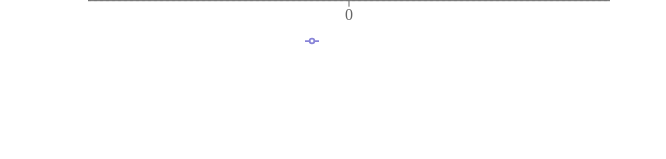
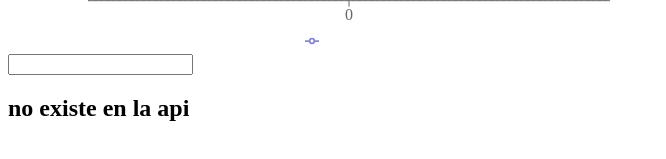
Before and after one commit to ShutUp-Pls/Sophia2-G1, a Next.js app: page / in a window 1280 px wide. Shown: the part 207-366 px from the top of the page, without its empty margins (0-666 px from the left). Built offline with nearby package versions, Linux system fonts and the light colour scheme.

Commit message:
ApiCall
hay otro campo de input abajito donde se hacen llamadas a la api (Gabriel Boric / Sebastian Sichel son los unicos en la api)

```diff
--- /dev/null
+++ b/components/ApiCall.js
@@ -0,0 +1,44 @@
+import { useState } from 'react'
+import { Formik, Form, Field } from 'formik'
+
+const ApiCall = () => {
+  const [fetchName, setFetchName] = useState({})
+  const [name, setName] = useState()
+  let verification = Object.values(fetchName)
+  return (
+    <div>
+
+      <Formik
+        initialValues={{ search: '' }}
+        onSubmit={async values => {
+          let name = values.search
+          setName(name)
+          let names = name.split(" ")
+          const res = await fetch(
+            `http://45.79.169.216:86/persons/?name=${names[0]}%20${names[1]}&page=1&size=50`,
+            {
+              method: "GET",
+              headers: {
+                Authentication: "password",
+                'X-Api-Key': 'password',
+                // update with your user-agent
+                "User-Agent":
+                  "Mozilla/5.0 (X11; Linux x86_64) AppleWebKit/537.36 (KHTML, like Gecko) Chrome/84.0.4147.89 Safari/537.36",
+                Accept: "application/json; charset=UTF-8",
+              },
+            }
+          )
+          const data = await res.json()
+          setFetchName(data.items)
+        }}
+      >
+        <Form>
+          <Field name='search' />
+        </Form>
+      </Formik>
+      {verification["length"] === 0 ? <h2>{name} no existe en la api</h2> : <h2>{name} existe en la api</h2>}
+    </div>
+  );
+}
+
+export default ApiCall
--- a/components/Input.js
+++ b/components/Input.js
@@ -2,29 +2,30 @@ import { useState } from 'react';
 
 import Diagrama from './Diagrama';
 import SearchField from 'react-search-field'
+import ApiCall from './ApiCall';
 
-function Input(){
+function Input() {
     const datosJson = require('../public/data/datosTest.json');
     const [datos, setDatos] = useState([{}]);
     const [textoFeedBack, setTextoFeedBack] = useState('Esperando busqueda...');
 
     const convierteDatos = (diccionario, tipo) => { //tipo=0 -> Muestra Menciones, tipo=1 -> Mientra Popularidad, por defecto tipo=1
         var datosFormateados = [];
-        if(tipo == 0){
+        if (tipo == 0) {
             const listaLlaves = Object.keys(diccionario.mentions);
             const listaValores = Object.values(diccionario.mentions);
-            for(var i=0; i<listaLlaves.length; i++){
-                datosFormateados.push({fecha:listaLlaves[i], menciones:listaValores[i]});
+            for (var i = 0; i < listaLlaves.length; i++) {
+                datosFormateados.push({ fecha: listaLlaves[i], menciones: listaValores[i] });
             }
         }
-        else if(tipo == 1){
+        else if (tipo == 1) {
             const listaLlaves = Object.keys(diccionario.popularity);
             const listaValores = Object.values(diccionario.popularity);
-            for(var i=0; i<listaLlaves.length; i++){
-                datosFormateados.push({fecha:listaLlaves[i], popularidad:listaValores[i]});
+            for (var i = 0; i < listaLlaves.length; i++) {
+                datosFormateados.push({ fecha: listaLlaves[i], popularidad: listaValores[i] });
             }
         }
-        else{
+        else {
             datosFormateados = convierteDatos(diccionario, 1);
         }
         return datosFormateados;
@@ -35,14 +36,14 @@ function Input(){
         if (data) {
             const datosFormateados = convierteDatos(data)
             setDatos(datosFormateados);
-            setTextoFeedBack('Mostrado \'' + Object.keys(datosFormateados[0])[1] + '\' de \'' + texto + '\' en pantalla' );
+            setTextoFeedBack('Mostrado \'' + Object.keys(datosFormateados[0])[1] + '\' de \'' + texto + '\' en pantalla');
         }
-        else{
+        else {
             setTextoFeedBack('\'' + texto + '\' no se encuentra en nuestra base de datos');
         }
     }
 
-    return(
+    return (
         <div>
             <SearchField
                 classNames='Searcher'
@@ -56,6 +57,7 @@ function Input(){
                 datoEnX={Object.keys(datos[0])[0]}
                 nombreLinea={Object.keys(datos[0])[1]}
             />
+            <ApiCall />
         </div>
     );
 }
--- a/package.json
+++ b/package.json
@@ -11,6 +11,7 @@
   },
   "dependencies": {
     "axios": "^0.21.1",
+    "formik": "^2.2.9",
     "next": "^11.1.2",
     "npm": "^6.14.14",
     "react": "^17.0.2",
```
Also changed, not shown: 1 other file (tests, documents, lock files or other folders). Lines whose indentation alone changed are shown as unchanged.
